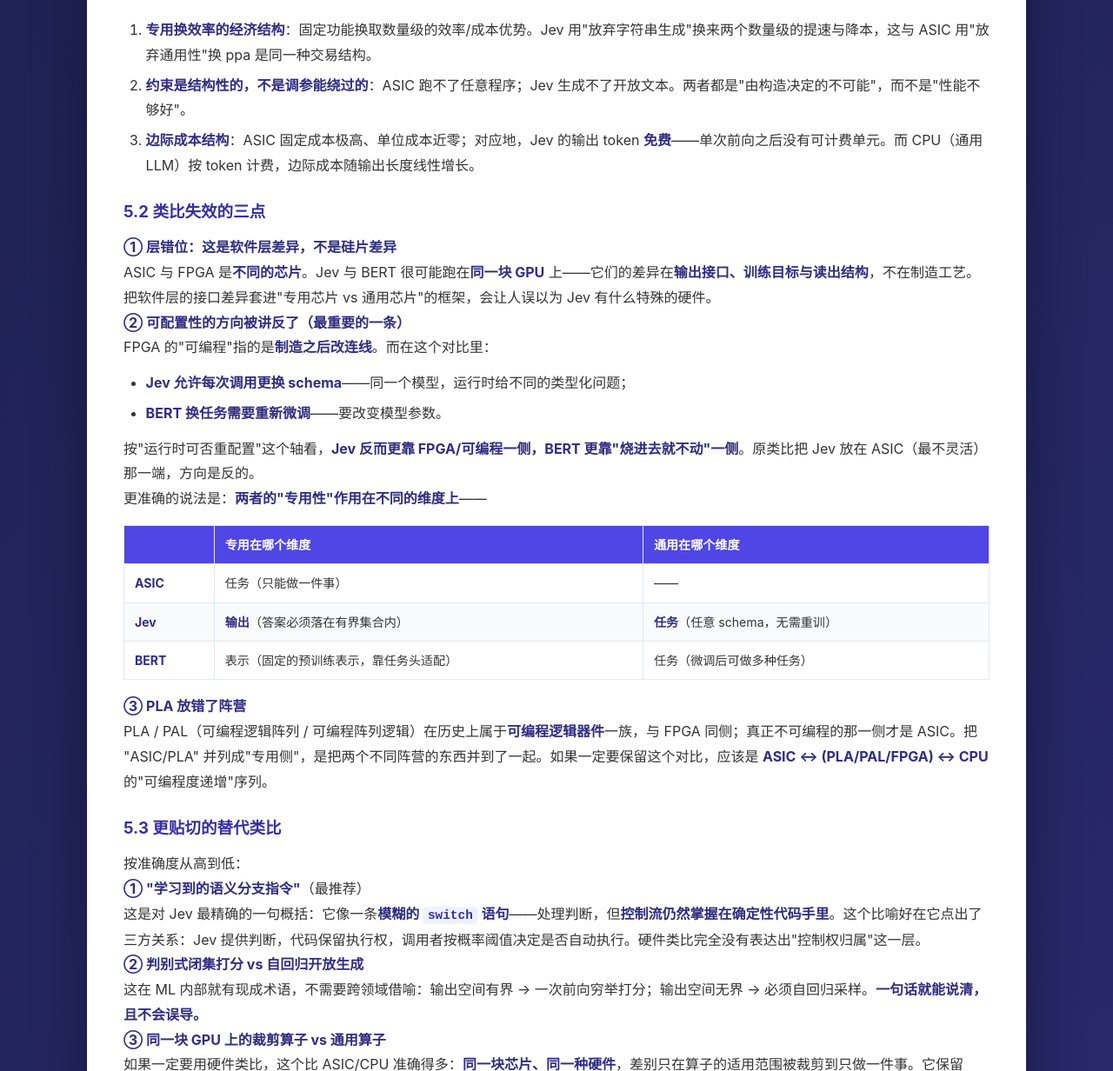
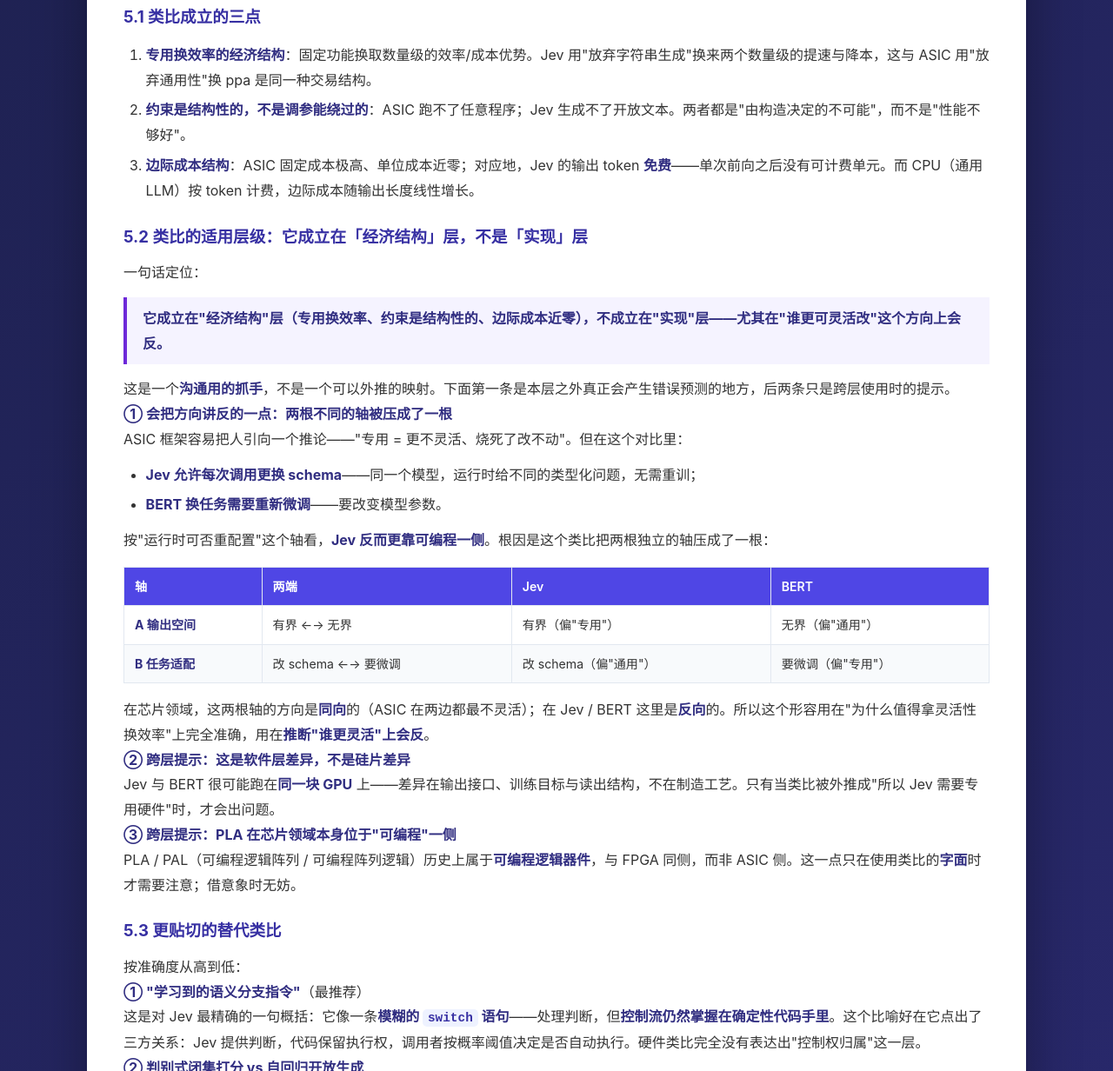
Before and after one commit to wolfhawkld/human_ai_knowledge, a plain HTML site: page jev-vs-bert.html in a window 1280 px wide. Shown: the part 4595-5827 px from the top of the page at 87% size. Drawn offline with Linux system fonts and the light colour scheme.

Commit message:
reframe: 硬件类比一节改为「适用层级」框架（依用户澄清）
用户澄清：ASIC/PLA vs FPGA/CPU 只是一个用于区分 Jev 与 BERT 最大差异的
【大概形容】，并非形式化的架构映射。原稿按架构类比逐维审校、列出「三处硬伤」
属过度校正。

改动（5.2 节）：
- 标题由「类比失效的三点」改为「类比的适用层级：它成立在『经济结构』层，
  不是『实现』层」
- 第五节的结论句改为：作为一个形容它是对的，且抓住的正是最大差异；
  适用范围到「经济结构」层为止
- 原 ①（层错位）与 ③（PLA 归类）降级为「跨层使用时的提示」——③ 明确承认
  借意象时无妨，仅在按字面理解时才需注意
- 原 ②（可配置性方向）保留为主条，重新表述为「两根独立的轴被压成了一根」，
  并补一张双轴对照表（A 输出空间 / B 任务适配），说明芯片领域两轴同向、
  Jev-BERT 这里两轴反向，故该形容用于推断「谁更灵活」会反
- 保留一个判断不撤：这条不是「不够精确」的学究问题，而是会导出错误预测

同步更新 index.html 卡片与 README 索引行的措辞（去掉「三处硬伤」）。

```diff
--- a/jev-vs-bert.html
+++ b/jev-vs-bert.html
@@ -97,21 +97,24 @@ body { font-family: -apple-system, BlinkMacSystemFont, 'Segoe UI', 'Noto Sans SC
 <hr />
 <h2>五、硬件类比：ASIC/PLA 与 FPGA/CPU，成立到哪里</h2>
 <p>你的类比是：<strong>Jev : BERT ≈ ASIC/PLA : FPGA/CPU</strong>。</p>
-<p>结论：<strong>作为经济结构的第一直觉是好的，但作为架构类比有三处硬伤，其中一处方向讲反了。</strong></p>
+<p>结论：<strong>作为一个形容，它是对的——而且抓住的正是两者最大的差异。它的适用范围到「经济结构」这一层为止</strong>；跨层外推会出现偏差，其中一条会把方向讲反。</p>
 <figure><img src="figures/jev-vs-bert.svg" alt="BERT 与 Jev 的流程对比：都无自回归解码，分野在输出端" /><figcaption>BERT 与 Jev 的流程对比：都无自回归解码，分野在输出端</figcaption></figure>
 <h3>5.1 类比成立的三点</h3>
 <ol><li><strong>专用换效率的经济结构</strong>：固定功能换取数量级的效率/成本优势。Jev 用"放弃字符串生成"换来两个数量级的提速与降本，这与 ASIC 用"放弃通用性"换 ppa 是同一种交易结构。</li><li><strong>约束是结构性的，不是调参能绕过的</strong>：ASIC 跑不了任意程序；Jev 生成不了开放文本。两者都是"由构造决定的不可能"，而不是"性能不够好"。</li><li><strong>边际成本结构</strong>：ASIC 固定成本极高、单位成本近零；对应地，Jev 的输出 token <strong>免费</strong>——单次前向之后没有可计费单元。而 CPU（通用 LLM）按 token 计费，边际成本随输出长度线性增长。</li></ol>
-<h3>5.2 类比失效的三点</h3>
-<p><strong>① 层错位：这是软件层差异，不是硅片差异</strong></p>
-<p>ASIC 与 FPGA 是<strong>不同的芯片</strong>。Jev 与 BERT 很可能跑在<strong>同一块 GPU</strong> 上——它们的差异在<strong>输出接口、训练目标与读出结构</strong>，不在制造工艺。把软件层的接口差异套进"专用芯片 vs 通用芯片"的框架，会让人误以为 Jev 有什么特殊的硬件。</p>
-<p><strong>② 可配置性的方向被讲反了（最重要的一条）</strong></p>
-<p>FPGA 的"可编程"指的是<strong>制造之后改连线</strong>。而在这个对比里：</p>
-<ul><li><strong>Jev 允许每次调用更换 schema</strong>——同一个模型，运行时给不同的类型化问题；</li><li><strong>BERT 换任务需要重新微调</strong>——要改变模型参数。</li></ul>
-<p>按"运行时可否重配置"这个轴看，<strong>Jev 反而更靠 FPGA/可编程一侧，BERT 更靠"烧进去就不动"一侧</strong>。原类比把 Jev 放在 ASIC（最不灵活）那一端，方向是反的。</p>
-<p>更准确的说法是：<strong>两者的"专用性"作用在不同的维度上</strong>——</p>
-<table><thead><tr><th></th><th>专用在哪个维度</th><th>通用在哪个维度</th></tr></thead><tbody><tr><td><strong>ASIC</strong></td><td>任务（只能做一件事）</td><td>——</td></tr><tr><td><strong>Jev</strong></td><td><strong>输出</strong>（答案必须落在有界集合内）</td><td><strong>任务</strong>（任意 schema，无需重训）</td></tr><tr><td><strong>BERT</strong></td><td>表示（固定的预训练表示，靠任务头适配）</td><td>任务（微调后可做多种任务）</td></tr></tbody></table>
-<p><strong>③ PLA 放错了阵营</strong></p>
-<p>PLA / PAL（可编程逻辑阵列 / 可编程阵列逻辑）在历史上属于<strong>可编程逻辑器件</strong>一族，与 FPGA 同侧；真正不可编程的那一侧才是 ASIC。把 "ASIC/PLA" 并列成"专用侧"，是把两个不同阵营的东西并到了一起。如果一定要保留这个对比，应该是 <strong>ASIC ↔ (PLA/PAL/FPGA) ↔ CPU</strong> 的"可编程度递增"序列。</p>
+<h3>5.2 类比的适用层级：它成立在「经济结构」层，不是「实现」层</h3>
+<p>一句话定位：</p>
+<blockquote><p><strong>它成立在"经济结构"层（专用换效率、约束是结构性的、边际成本近零），不成立在"实现"层——尤其在"谁更可灵活改"这个方向上会反。</strong></p></blockquote>
+<p>这是一个<strong>沟通用的抓手</strong>，不是一个可以外推的映射。下面第一条是本层之外真正会产生错误预测的地方，后两条只是跨层使用时的提示。</p>
+<p><strong>① 会把方向讲反的一点：两根不同的轴被压成了一根</strong></p>
+<p>ASIC 框架容易把人引向一个推论——"专用 = 更不灵活、烧死了改不动"。但在这个对比里：</p>
+<ul><li><strong>Jev 允许每次调用更换 schema</strong>——同一个模型，运行时给不同的类型化问题，无需重训；</li><li><strong>BERT 换任务需要重新微调</strong>——要改变模型参数。</li></ul>
+<p>按"运行时可否重配置"这个轴看，<strong>Jev 反而更靠可编程一侧</strong>。根因是这个类比把两根独立的轴压成了一根：</p>
+<table><thead><tr><th>轴</th><th>两端</th><th>Jev</th><th>BERT</th></tr></thead><tbody><tr><td><strong>A 输出空间</strong></td><td>有界 ←→ 无界</td><td>有界（偏"专用"）</td><td>无界（偏"通用"）</td></tr><tr><td><strong>B 任务适配</strong></td><td>改 schema ←→ 要微调</td><td>改 schema（偏"通用"）</td><td>要微调（偏"专用"）</td></tr></tbody></table>
+<p>在芯片领域，这两根轴的方向是<strong>同向</strong>的（ASIC 在两边都最不灵活）；在 Jev / BERT 这里是<strong>反向</strong>的。所以这个形容用在"为什么值得拿灵活性换效率"上完全准确，用在<strong>推断"谁更灵活"上会反</strong>。</p>
+<p><strong>② 跨层提示：这是软件层差异，不是硅片差异</strong></p>
+<p>Jev 与 BERT 很可能跑在<strong>同一块 GPU</strong> 上——差异在输出接口、训练目标与读出结构，不在制造工艺。只有当类比被外推成"所以 Jev 需要专用硬件"时，才会出问题。</p>
+<p><strong>③ 跨层提示：PLA 在芯片领域本身位于"可编程"一侧</strong></p>
+<p>PLA / PAL（可编程逻辑阵列 / 可编程阵列逻辑）历史上属于<strong>可编程逻辑器件</strong>，与 FPGA 同侧，而非 ASIC 侧。这一点只在使用类比的<strong>字面</strong>时才需要注意；借意象时无妨。</p>
 <h3>5.3 更贴切的替代类比</h3>
 <p>按准确度从高到低：</p>
 <p><strong>① "学习到的语义分支指令"</strong>（最推荐）</p>
```
Also changed, not shown: index.html (+1 -1 lines), jev-vs-bert.md (+21 -16 lines), README.md.
